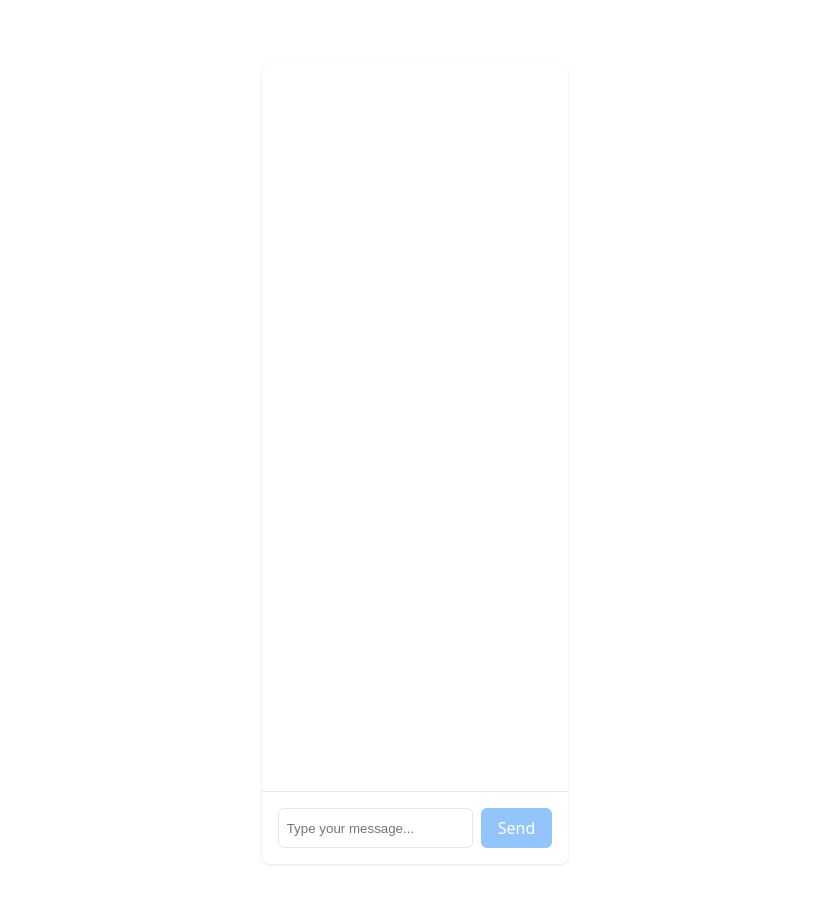
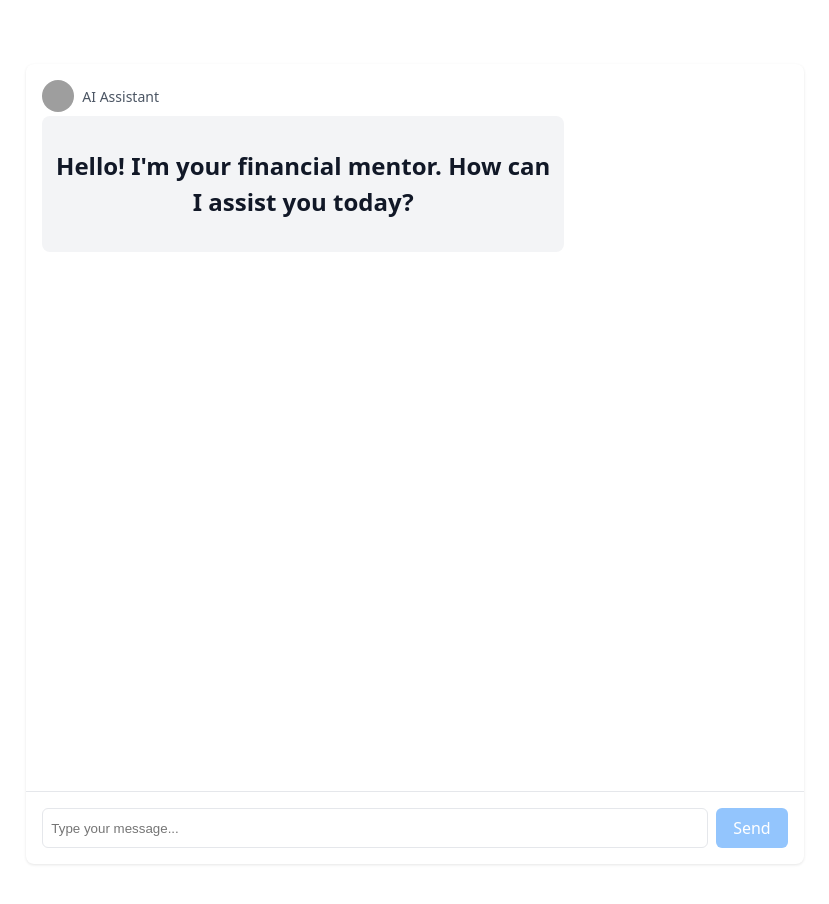
Before and after one commit to Iovannysm/Mentor-Chat, a React (Vite) app: page / in a window 1280 px wide. Shown: the top 904 px of the page, without its empty margins (225-1054 px from the left). Built offline with nearby package versions, Linux system fonts and the light colour scheme; grey boxes are pictures that could not be loaded.

Commit message:
added a inital message to the AI mento chat

```diff
--- a/src/components/MentorChat.tsx
+++ b/src/components/MentorChat.tsx
@@ -22,6 +22,16 @@ export const MentorChat: React.FC = () => {
   useEffect(() => {
     scrollToBottom();
   }, [messages]);
+
+  useEffect(() => {
+    // Add the hardcoded initial message when the component mounts
+    setMessages([
+      {
+        role: 'assistant',
+        content: "Hello! I'm your financial mentor. How can I assist you today?"
+      }
+    ]);
+  }, []);
 
   const handleSendMessage = async (userMessageContent: string) => { // Consolidated function
     if (isLoading) return;
@@ -145,5 +155,3 @@ export const MentorChat: React.FC = () => {
     </div>
   );
 };
-
-// MessageBubble.tsx (no changes needed)
```
